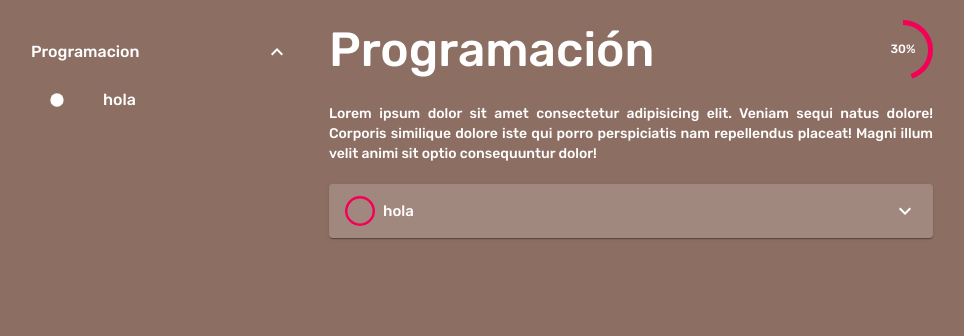
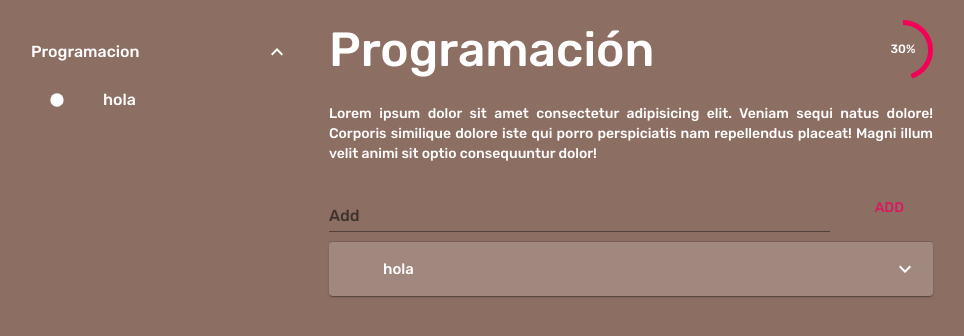
Before and after one commit to Joyfer/todoReact, a React (Create React App) app: page / in a window 1280 px wide. Shown: the top 336 px of the page, without its empty margins (166-1130 px from the left). Built offline with nearby package versions, Linux system fonts and the light colour scheme.

Commit message:
Added percentage

```diff
--- a/src/components/bars/sidebar/Sidebar.js
+++ b/src/components/bars/sidebar/Sidebar.js
@@ -23,7 +23,11 @@ const SideBar = () => {
   return (
     <List component="nav" className={classes.root}>
       {tasks.map((el) => {
-        return <MenuItem data={el} />;
+        return (
+          <div key={el}>
+            <MenuItem data={el} />
+          </div>
+        );
       })}
     </List>
   );
--- a/src/components/bars/sidebar/menu/MenuSubItem.js
+++ b/src/components/bars/sidebar/menu/MenuSubItem.js
@@ -22,9 +22,9 @@ const MenuSubItem = ({ onOpen, list }) => {
   return (
     <Collapse in={onOpen} timeout={300} unmountOnExit>
       <List component="div" disablePadding>
-        {list.map(({name}) => {
+        {list.map(({name}, index) => {
           return (
-            <ListItem button className={classes.nested}>
+            <ListItem key={index} button className={classes.nested}>
               <ListItemIcon>
                 <FiberManualRecordIcon
                   fontSize="small"
--- a/src/components/todoList/card/Card.js
+++ b/src/components/todoList/card/Card.js
@@ -1,5 +1,6 @@
 import React, { useContext } from "react";
 import CardBody from "./CardBody";
+import AddForm from "../input/AddForm";
 //MUI
 import { makeStyles } from "@material-ui/core/styles";
 import Accordion from "@material-ui/core/Accordion";
@@ -33,19 +34,30 @@ const useStyles = makeStyles((theme) => ({
   details: {
     display: "block",
   },
+  addForm: {
+    marginBottom: 10,
+  },
 }));
 
 export default function ControlledAccordions() {
   const classes = useStyles();
-  const { tasks } = useContext(TasksContext);
+  const { tasks, addNewTask } = useContext(TasksContext);
   const [expanded, setExpanded] = React.useState(false);
 
   const handleChange = (panel) => (event, isExpanded) => {
     setExpanded(isExpanded ? panel : false);
   };
 
+  const completedPercentages = (miniTasks) => {
+    let completed = miniTasks.filter((el) => el.completed === true);
+    return (100 * completed.length) / miniTasks.length;
+  };
+
   return (
     <div className={classes.root}>
+      <div className={classes.addForm}>
+        <AddForm myFunction={addNewTask} />
+      </div>
       {tasks[0].list.map(({ id, name, description, miniTasks }, index) => {
         return (
           <Accordion
@@ -64,7 +76,7 @@ export default function ControlledAccordions() {
               <CircularProgress
                 variant="determinate"
                 color="secondary"
-                value={100}
+                value={completedPercentages(miniTasks)}
                 size={30}
                 style={{ marginRight: 8 }}
               />
--- a/src/components/todoList/input/AddForm.js
+++ b/src/components/todoList/input/AddForm.js
@@ -22,7 +22,7 @@ const AddForm = ({ idCallback, myFunction }) => {
   const [taskData, setTaskData] = useState("");
 
   const runMyFunction = () => {
-    if (taskData != "") {
+    if (taskData !== "") {
       myFunction({ data: taskData });
       setTaskData("");
     }
--- a/src/context/TasksContext.js
+++ b/src/context/TasksContext.js
@@ -11,16 +11,31 @@ const TaskProvider = ({ children }) => {
           id: "121",
           name: "hola",
           description: "asdasdasdada",
-          miniTasks: [{name: "rodeo", completed: false}],
+          miniTasks: [{ name: "rodeo", completed: false }],
         },
       ],
     },
   ]);
 
+  const addNewTask = ({ data }) => {
+    let newElement = {
+        id: `${data + 121}`,
+        name: data,
+        description: "My custom description",
+        miniTasks: [{ name: "Change task description", completed: false }],
+      },
+      newArray = [...tasks];
+    newArray[category].list.push(newElement);
+    setTasks(newArray);
+  };
+
   const addNewMiniTask = ({ name, idCallback }) => {
     let element = tasks[category].list.findIndex((el) => el.id === idCallback),
       newArray = [...tasks];
-    newArray[category].list[element].miniTasks.unshift({name: name, completed: false});
+    newArray[category].list[element].miniTasks.unshift({
+      name: name,
+      completed: false,
+    });
     setTasks(newArray);
   };
 
@@ -33,9 +48,13 @@ const TaskProvider = ({ children }) => {
 
   const completedMiniTask = ({ index, idCallback }) => {
     let element = tasks[category].list.findIndex((el) => el.id === idCallback),
-      newArray = [...tasks], completed = newArray[category].list[element].miniTasks[index];
-      newArray[category].list[element].miniTasks.splice(index, 1)
-      newArray[category].list[element].miniTasks.push({...completed, completed: true})
+      newArray = [...tasks],
+      completed = newArray[category].list[element].miniTasks[index];
+    newArray[category].list[element].miniTasks.splice(index, 1);
+    newArray[category].list[element].miniTasks.push({
+      ...completed,
+      completed: true,
+    });
     setTasks(newArray);
   };
 
@@ -52,7 +71,8 @@ const TaskProvider = ({ children }) => {
     deleteMiniTask,
     category,
     changeCategory,
-    completedMiniTask
+    completedMiniTask,
+    addNewTask
   };
 
   return <TasksContext.Provider value={data}>{children}</TasksContext.Provider>;
```
Also changed, not shown: src/components/todoList/card/CardBody.js (+0 -14 lines).
